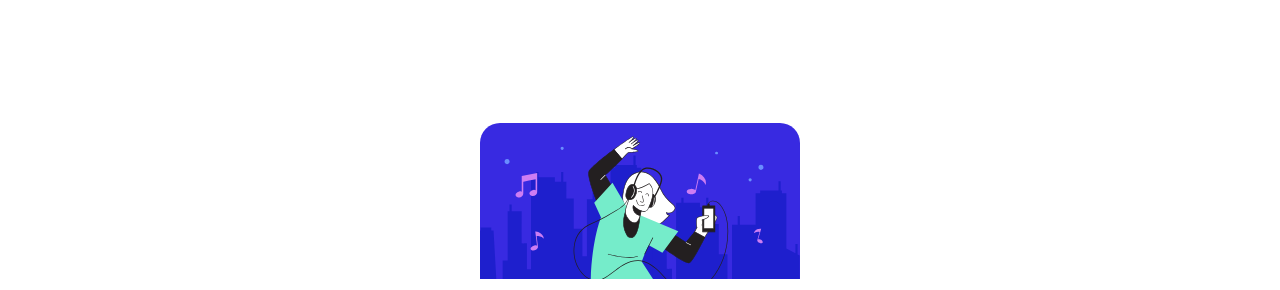
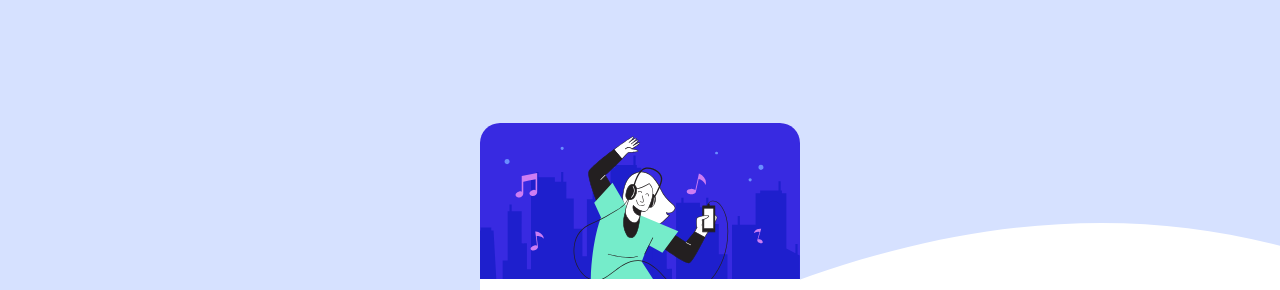
Before and after one commit to Kohei0111/order-Summary, a plain HTML site: page index.html in a window 1280 px wide. Shown: the part 40-330 px from the top of the page. Drawn offline with Linux system fonts and the light colour scheme; files whose address does not match are found by name.

Commit message:
Update style.css

```diff
--- a/style.css
+++ b/style.css
@@ -17,7 +17,7 @@ img {
 }
 body {
   font-family: "Red Hat Display", sans-serif;
-  background-image: url(images/pattern-background-desktop.svg);
+  background-image: url(https://raw.githubusercontent.com/Kohei0111/order-Summary/ddec9c983993aa588643c47d8b1fcd9188924c3b/pattern-background-desktop.svg);
   background-repeat: no-repeat;
   display: flex;
   justify-content: center;
```
